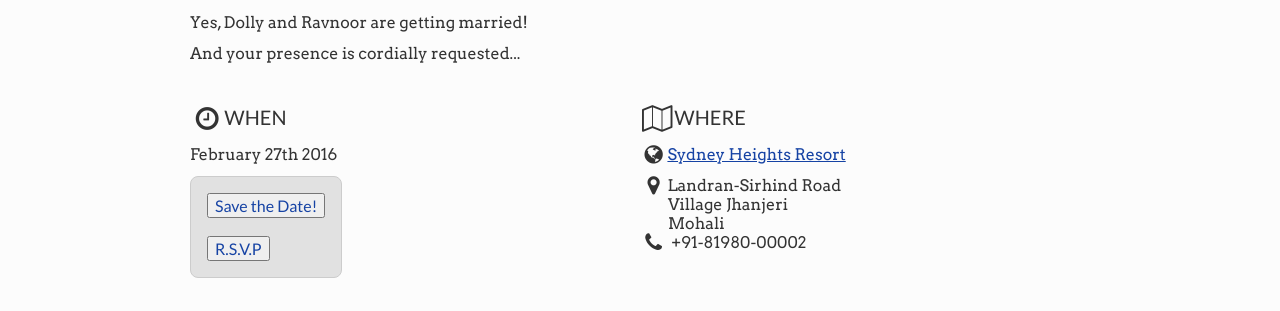
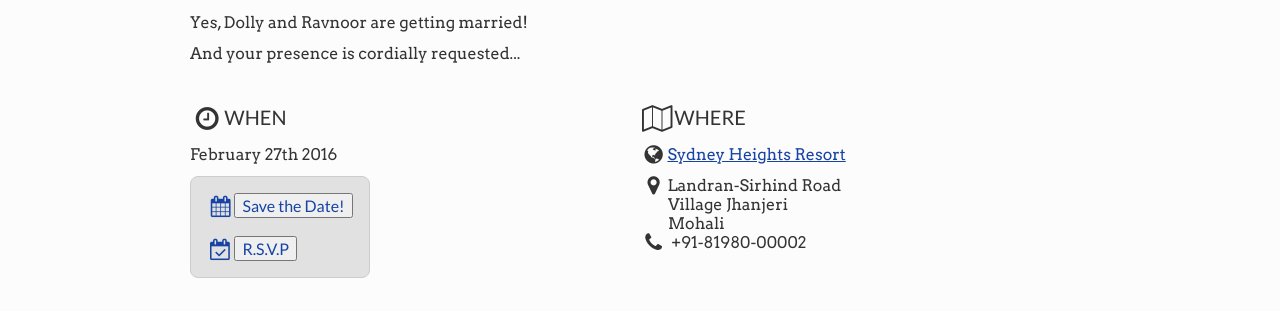
Before and after one commit to ravnoor/Wedding, a plain HTML site: page index.html in a window 1280 px wide. Shown: the part 489-800 px from the top of the page. Drawn offline with Linux system fonts and the light colour scheme; a web font is replaced by a local one.

Commit message:
minor touchups

```diff
--- a/index.html
+++ b/index.html
@@ -49,8 +49,8 @@ Use via CC0 1.0 Universal (CC0 1.0) license: https://creativecommons.org/publicd
   			<h3><i class="fa fa-clock-o fa-fw fa-lg"></i>When</h3>
   			<p>February 27th 2016</p>
 				<div id="mc_embed_signup">
-					<a href="https://goo.gl/vYitr4" target="_blank"><button type="submit" class="button">Save the Date!</button></a><br /><br />
-					<a href="https://goo.gl/xwpuLe" target="_blank"><button type="submit" class="button">R.S.V.P</button></a>
+					<a href="https://goo.gl/vYitr4" target="_blank"><i class="fa fa-calendar fa-fw fa-lg"></i><button type="submit" class="button">Save the Date!</button></a><br /><br />
+					<a href="https://goo.gl/xwpuLe" target="_blank"><i class="fa fa-calendar-check-o fa-fw fa-lg"></i><button type="submit" class="button">R.S.V.P</button></a>
 
 		</div>
   		</div>
```
